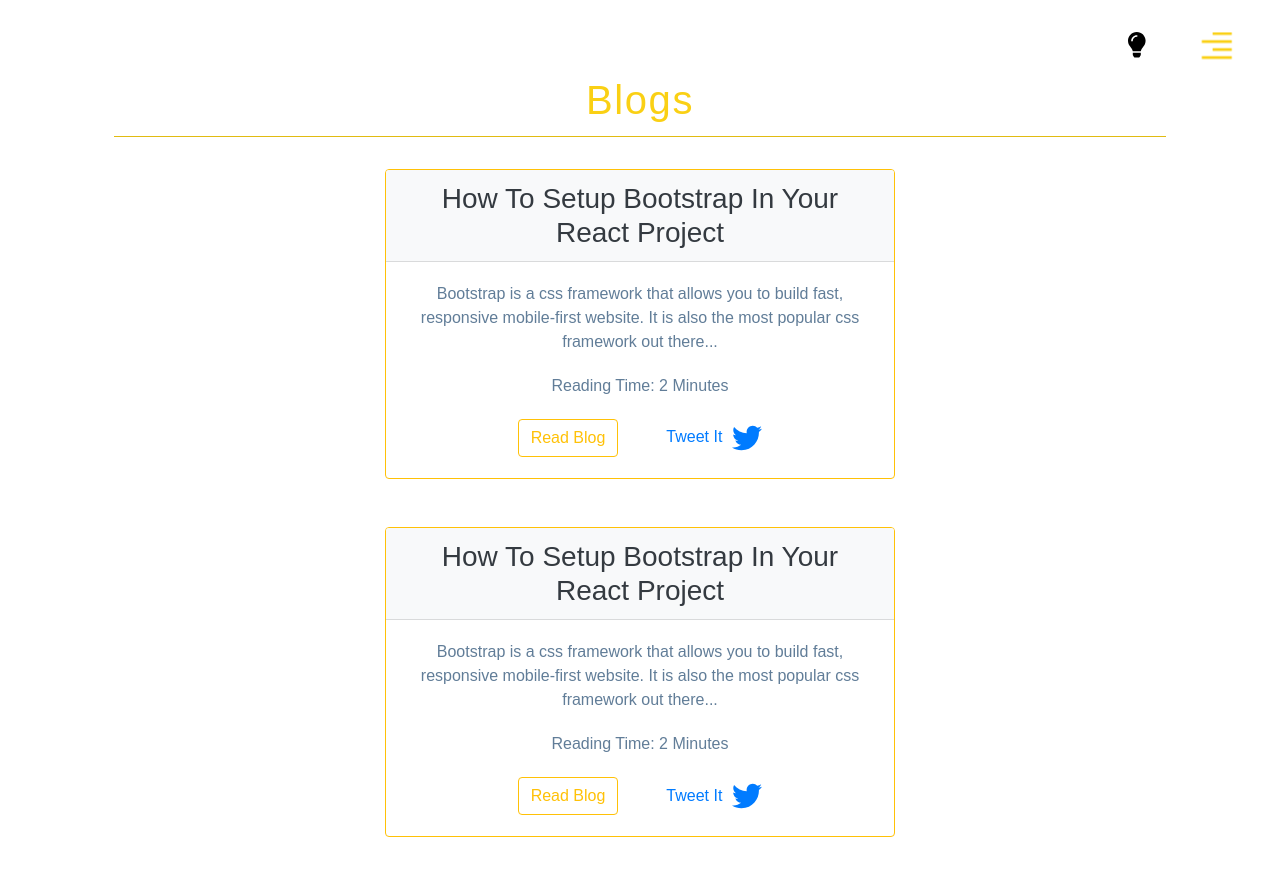
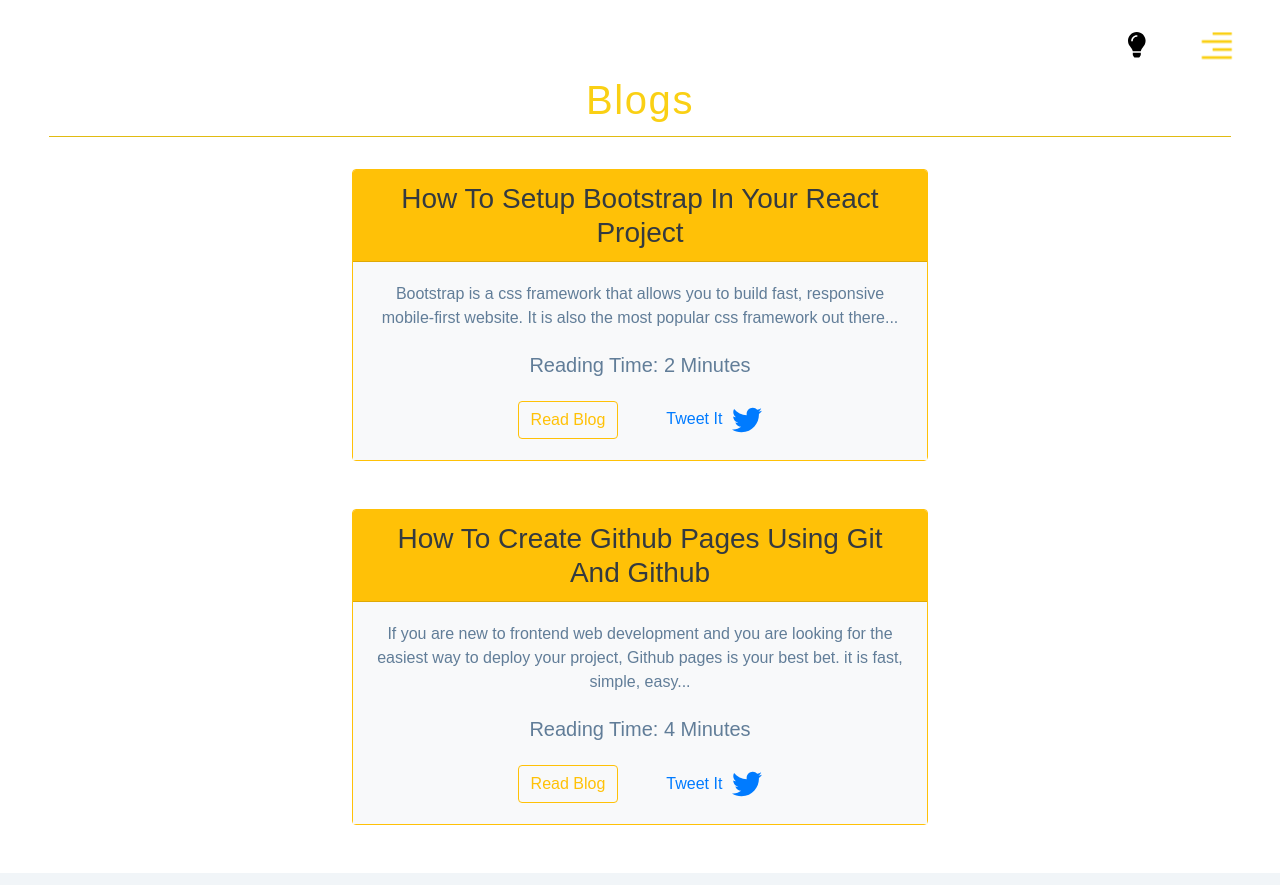
Before and after one commit to odofing/myPortfolio, a React (Create React App) app: page /blog in a window 1280 px wide. Built offline with nearby package versions, Linux system fonts and the light colour scheme.

Commit message:
Modified

```diff
--- a/src/Components/About/About.js
+++ b/src/Components/About/About.js
@@ -40,11 +40,6 @@ const About = () =>  {
     </tr>
 
     <tr>
-      <th scope="row">Age:</th>
-      <td>31</td>
-    </tr>
-
-    <tr>
       <th scope="row">Degree:</th>
       <td>M.Sc</td>
     </tr>
@@ -59,19 +54,8 @@ const About = () =>  {
       <td>Frontend Web Developer (React)</td>
     </tr>
 
-    <tr>
-      <th scope="row">Years of Experience:</th>
-      <td>5 years</td>
-    </tr>
-
-    {/* <tr>
-      <th scope="row">Work Mode:</th>
-      <td> Remote or On-site</td>
-    </tr> */}
-
   </tbody>
 </table>
-          {/* <p className="card-text">Lorem ipsum dolor sit amet consectetur adipisicing elit. Quod tempora ratione, sint excepturi quaerat ab eligendi temporibus repellendus inventore odit ex repellat obcaecati dolor harum amet vel animi minima debitis </p> */}
 
        <a className="btn btn-outline-warning ml-4" type="btn" href="https://res.cloudinary.com/dy6qqzift/image/upload/v1605792228/odofin_Gbadamosi_201120_nkxsw4.pdf"> View Résumé</a>
           </div>
--- a/src/Components/Blog/Blog.jsx
+++ b/src/Components/Blog/Blog.jsx
@@ -18,10 +18,10 @@ const  Blog = () =>  {
 return (     <div className="row">
          <div className="col-md-6 m-auto" key={id}>
            <div className="card border-warning mb-5 text-center">
-             <div className="card-header text-capitalize h3 text-dark bg-light">{title}</div>
-             <div className="card-body">
+             <div className="card-header text-capitalize h3 text-dark bg-warning">{title}</div>
+             <div className="card-body bg-light">
              <p className="card-text">{quote}</p>
-            <p>Reading Time: {readTime}</p>
+            <p className="lead">Reading Time: {readTime}</p>
             <a href={read} rel="noopener noreferrer" target="_blank" className="btn btn-outline-warning mr-5">Read Blog </a>
           <a href={tweet} rel="noopener noreferrer" target="_blank">Tweet It<FaTwitter style={{fontSize: '2.5rem', paddingLeft: '10px',}}/> </a>
              </div>
--- a/src/Components/Blog/Blogs.js
+++ b/src/Components/Blog/Blogs.js
@@ -10,14 +10,14 @@ const blogItems = [
         tweet:'https://twitter.com/share?url=https%3A%2F%2Fodofing.hashnode.dev%2Fhow-to-setup-bootstrap-in-your-react-project&text=How%20to%20setup%20Bootstrap%20in%20your%20React%20project%0D%0A%7B%20by%20Gbadamosi%20Odofin%20%7D%20from%20%40hashnode%0D%0A',
     },
     {
-        id: 1,
-        readTime: "2 Minutes",
-        read: "https://odofing.hashnode.dev/how-to-setup-bootstrap-in-your-react-project",
-        title: 'How to setup Bootstrap in your React project',
+        id: 2,
+        readTime: "4 Minutes",
+        read: "https://odofing.hashnode.dev/how-to-create-github-pages-using-git-and-github",
+        title: 'How to create Github pages using Git and Github',
         quote:
-        'Bootstrap is a css framework that allows you to build fast, responsive mobile-first website. It is also the most popular css framework out there...',
+        'If you are new to frontend web development and you are looking for the easiest way to deploy your project, Github pages is your best bet. it is fast, simple, easy...',
 
-          tweet: 'https://twitter.com/share?url=https%3A%2F%2Fodofing.hashnode.dev%2Fhow-to-setup-bootstrap-in-your-react-project&text=How%20to%20setup%20Bootstrap%20in%20your%20React%20project%0D%0A%7B%20by%20Gbadamosi%20Odofin%20%7D%20from%20%40hashnode%0D%0A',
+          tweet: 'https://twitter.com/share?url=https%3A%2F%2Fodofing.hashnode.dev%2Fhow-to-create-github-pages-using-git-and-github&text=How%20to%20create%20Github%20pages%20using%20Git%20and%20Github%0D%0A%7B%20by%20Gbadamosi%20Odofin%20%7D%20from%20%40hashnode%0D%0A%0A%23github%20%23git%20%23webdevelopment%20%23frontend',
       },
   ];
 
--- a/src/Components/Contact/Contact.js
+++ b/src/Components/Contact/Contact.js
@@ -10,7 +10,7 @@ function Contact() {
         <form action="/contact" method="post" name="contact" className="col-lg-12">
         <input type="hidden" name="form-name" value="contact" />
           <div className="card p-4  bg-light">
-          <h3 className="card-title text-center text-warning">Get In Touch</h3>
+          <h2 className="card-title text-center text-warning">Get In Touch</h2>
             <div className="card-body">
               <div className="row">
                 <div className="col-lg-12">
--- a/src/Components/Project/Project.js
+++ b/src/Components/Project/Project.js
@@ -33,7 +33,7 @@ const Project = () => {
             </div>
              <div  className={classes.sectionCenter}>
                  {people.map((person, personIndex) => {
-                     const {id, name, title, quote, image, webpage, source } = person;
+                     const {id, name, quote, image, webpage, source } = person;
 
                      let position = 'nextSlide';
                      if (personIndex === index) {
--- a/src/Components/Project/data.js
+++ b/src/Components/Project/data.js
@@ -3,32 +3,29 @@ const people = [
   {
     id: 1,
     image:
+    'https://res.cloudinary.com/dy6qqzift/image/upload/q_100/v1606995501/Screenshot_64_zksfm7.png',
+    name: 'My Porfolio Project',
+    quote: 'This is my portfolio website',
+      source: "https://github.com/odofing/myPortfolio",
+      webpage: "https://www.odofing.com",
+  },
+  {
+    id: 2,
+    image:
       'https://res.cloudinary.com/dy6qqzift/image/upload/v1605266740/Screenshot_40_g2jcll.png',
-    name: 'World Covid-19 data',
-    quote:
-      'This is wprld covid 19 data',
+    name: 'Global Coronavirus Data',
+    quote: 'A React Project',
       source: "https://github.com/odofing/worldCovid19",
       webpage: "https://coronavirus-world-data.netlify.app/",
   },
   {
-    id: 2,
+    id: 3,
     image:
       'https://res.cloudinary.com/dy6qqzift/image/upload/v1605266884/Screenshot_39_ncvw31.png',
-    name: 'Covid Javascript',
-    quote:
-      'covid -19 naija data',
+    name: 'Nigeria Covid-19 Data',
+    quote:'A Javascript project',
       source: "https://github.com/odofing/Naija-Covid-19-Tracker",
       webpage: "https://naija-covid-19-tracker.netlify.app/",
-  },
-  {
-    id: 3,
-    image:
-    'https://res.cloudinary.com/dy6qqzift/image/upload/q_100/v1606995501/Screenshot_64_zksfm7.png',
-    name: 'My Porfolio Project',
-    quote:
-      'This is my portfolio website',
-      source: "https://github.com/odofing/myPortfolio",
-      webpage: "www.odofing.com",
   },
 ];
 
```
